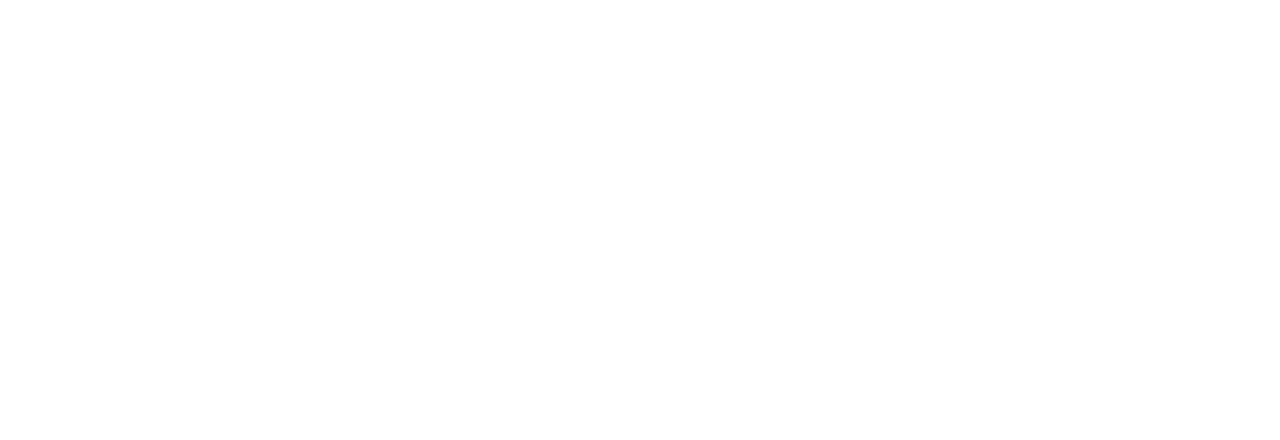
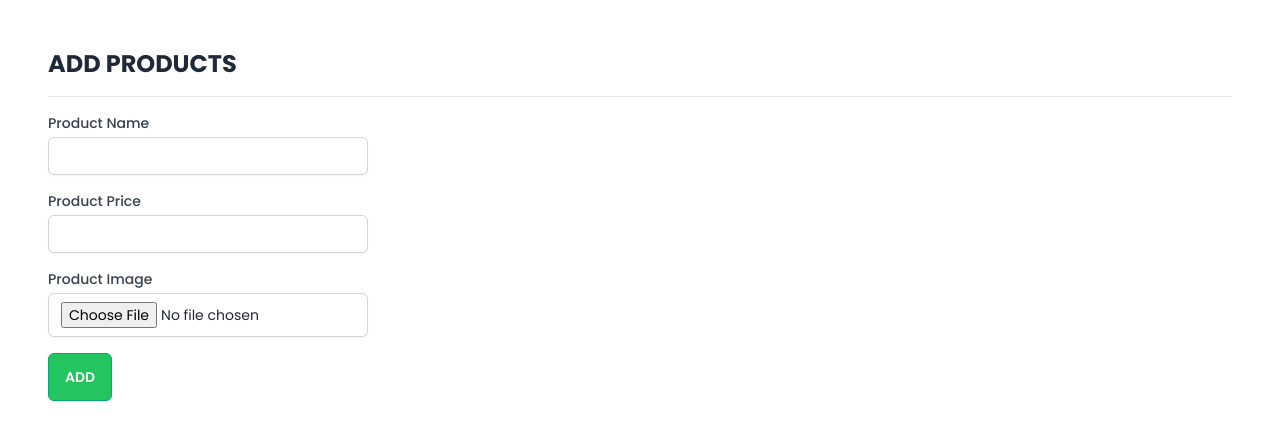
Before and after one commit to rafiashehnil/Flower-shop, a React (Vite) app: page /addproducts in a window 1280 px wide. Before the commit this address had no page. Shown: the top 440 px of the page. Built offline with nearby package versions, Linux system fonts and the light colour scheme.

Commit message:
AddProducts component

```diff
--- a/src/App.jsx
+++ b/src/App.jsx
@@ -1,17 +1,13 @@
-import { useState } from 'react';
-import React, { Component } from 'react';
-import { BrowserRouter, Routes, Route } from 'react-router-dom';
-import reactLogo from './assets/react.svg';
-import viteLogo from '/vite.svg';
-import './App.css';
-import Home from './components/Home';
-import SignUp from './components/SignUp';
-import Login from './components/Login';
-import Navbar from './components/Navbar';
-
-
-
-
+import { useState } from "react";
+import React, { Component } from "react";
+import { BrowserRouter, Routes, Route } from "react-router-dom";
+import reactLogo from "./assets/react.svg";
+import viteLogo from "/vite.svg";
+import "./App.css";
+import Home from "./components/Home";
+import SignUp from "./components/SignUp";
+import Login from "./components/Login";
+import AddProducts from "./components/AddProducts";
 
 function App() {
   const [count, setCount] = useState(0);
@@ -22,9 +18,7 @@
         <Route path="/" element={<Home />} />
         <Route path="/signup" element={<SignUp />} />
         <Route path="/login" element={<Login />} />
-        <Route path="/navbar" element={<Navbar />} />
-
-
+        <Route path="/addproducts" element={<AddProducts />} />
       </Routes>
     </BrowserRouter>
   );
--- /dev/null
+++ b/src/components/AddProducts.jsx
@@ -0,0 +1,63 @@
+import React from "react";
+
+const AddProducts = () => {
+  return (
+    <div className="container p-4">
+      <h2 className="text-2xl font-bold mb-4 text-left">ADD PRODUCTS</h2>
+      <hr className="mb-4" />
+      <form autoComplete="off" className="space-y-4">
+        <div className="form-group">
+          <label
+            htmlFor="product-name"
+            className="block text-sm font-medium text-gray-700 text-left"
+          >
+            Product Name
+          </label>
+          <input
+            type="text"
+            id="product-name"
+            className="form-control mt-1 block w-full max-w-xs px-3 py-2 border border-gray-300 rounded-md shadow-sm focus:outline-none focus:ring-indigo-500 focus:border-indigo-500 sm:text-sm"
+            required
+          />
+        </div>
+        <div className="form-group">
+          <label
+            htmlFor="product-price"
+            className="block text-sm font-medium text-gray-700 text-left"
+          >
+            Product Price
+          </label>
+          <input
+            type="text"
+            id="product-price"
+            className="form-control mt-1 block w-full max-w-xs px-3 py-2 border border-gray-300 rounded-md shadow-sm focus:outline-none focus:ring-indigo-500 focus:border-indigo-500 sm:text-sm"
+            required
+          />
+        </div>
+        <div className="form-group">
+          <label
+            htmlFor="product-img"
+            className="block text-sm font-medium text-gray-700 text-left"
+          >
+            Product Image
+          </label>
+          <input
+            type="file"
+            id="product-img"
+            className="form-control mt-1 block w-full max-w-xs px-3 py-2 border border-gray-300 rounded-md shadow-sm focus:outline-none focus:ring-indigo-500 focus:border-indigo-500 sm:text-sm"
+          />
+        </div>
+        <div className="text-left">
+          <button
+            type="submit"
+            className="btn btn-success btn-md mybtn bg-green-500 text-white px-4 py-2 rounded-md shadow-sm hover:bg-green-600 focus:outline-none focus:ring-2 focus:ring-offset-2 focus:ring-green-500"
+          >
+            ADD
+          </button>
+        </div>
+      </form>
+    </div>
+  );
+};
+
+export default AddProducts;
--- a/src/components/Navbar.jsx
+++ b/src/components/Navbar.jsx
@@ -2,6 +2,7 @@
 import logo from '../assets/flower-shop.png';
 import img from '../assets/aras.jpg';
 import { Link } from 'react-router-dom';
+
 
 const Navbar = () => {
   return (
```
